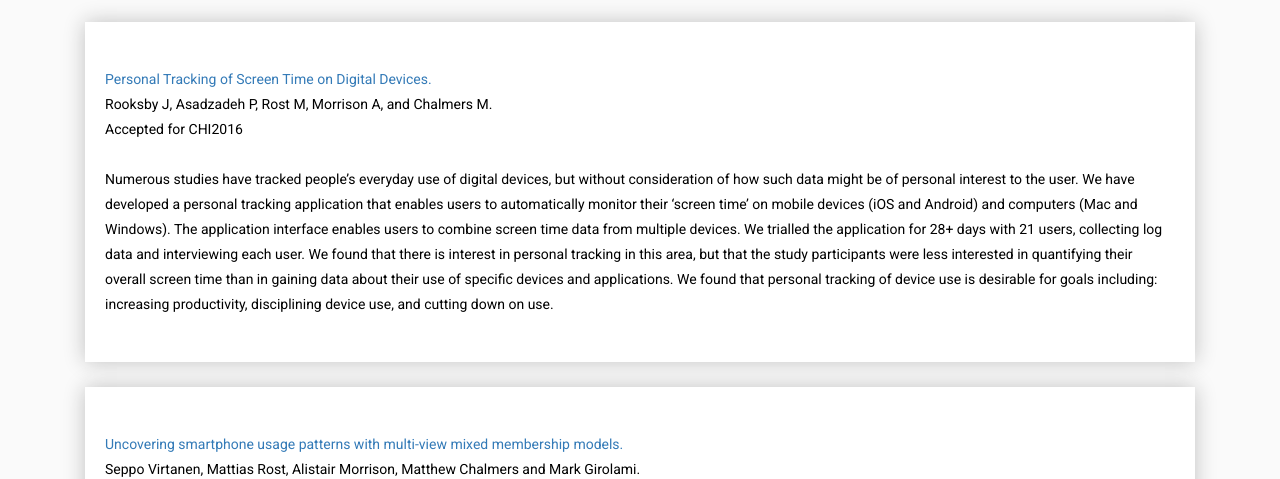
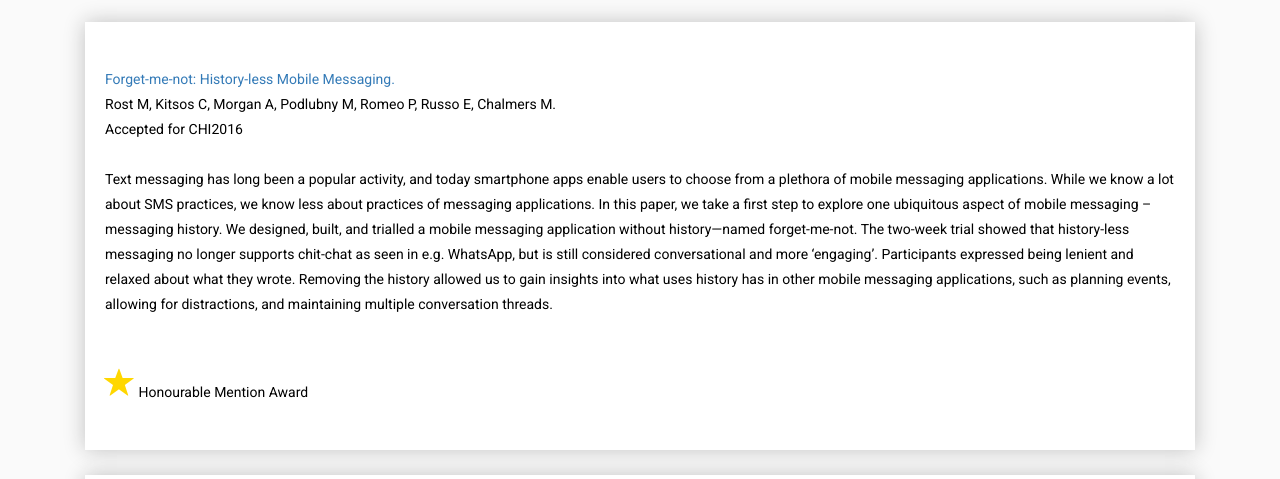
Before and after one commit to sumgroup/sumgroup.github.io, a plain HTML site: page publications.html in a window 1280 px wide. Shown: the part 473-952 px from the top of the page. Drawn offline with nearby package versions, Linux system fonts and the light colour scheme.

Commit message:
forget me not added

```diff
--- a/publications.html
+++ b/publications.html
@@ -53,6 +53,26 @@
     <div class="container-fluid">
 
       <h2>2016</h2>
+
+
+
+
+
+      <div class="area">
+
+
+        <p>
+          <a href="">Forget-me-not: History-less Mobile Messaging.</a>
+          <br>Rost M, Kitsos C, Morgan A, Podlubny M, Romeo P, Russo E, Chalmers M.
+          <br>Accepted for CHI2016
+          <br>
+          <br> Text messaging has long been a popular activity, and today smartphone apps enable users to choose from a plethora of mobile messaging applications. While we know a lot about SMS practices, we know less about practices of messaging applications. In this paper, we take a first step to explore one ubiquitous aspect of mobile messaging – messaging history. We designed, built, and trialled a mobile messaging application without history—named forget-me-not. The two-week trial showed that history-less messaging no longer supports chit-chat as seen in e.g. WhatsApp, but is still considered conversational and more ‘engaging’. Participants expressed being lenient and relaxed about what they wrote. Removing the history allowed us to gain insights into what uses history has in other mobile messaging applications, such as planning events, allowing for distractions, and maintaining multiple conversation threads.
+        </p>
+
+        <p><span class="glyphicon glyphicon-star" style="color:gold; font-size:30px" aria-hidden="true"></span> Honourable Mention Award</p>
+
+
+      </div> <!-- area -->
 
         <div class="area">
 
```
